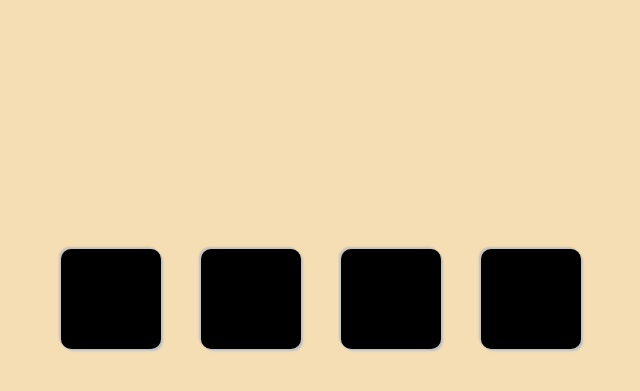
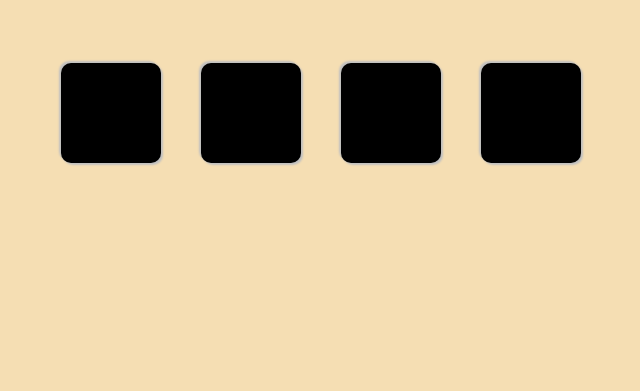
Before and after one commit to Faithie22/ColorWheel, a plain HTML site: page index.html in a window 1280 px wide. Shown: the part 265-656 px from the top of the page, without its empty margins (319-959 px from the left). Drawn offline with Linux system fonts and the light colour scheme.

Commit message:
Update color.css

```diff
--- a/color.css
+++ b/color.css
@@ -12,7 +12,7 @@ div {
 				border-radius: 10px;
 				margin: 20px;
 				background-color: black;
-				margin-top: 40%;
+				margin-top: 40vh;
 				transition: 3s;
 				box-shadow: 2px 2px 2px silver,
 								-2px -2px 2px silver;
```
